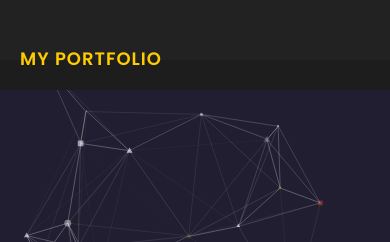
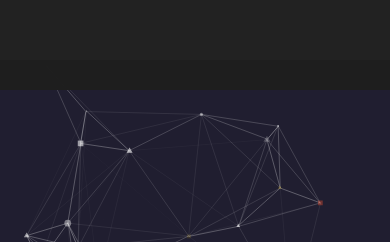
Before and after one commit to Vicmandip1/Portfolio, a Jekyll site: the page index.html, which Jekyll copies as it is, in a window 390 px wide. Shown: the top 242 px of the page. Built offline with Jekyll 4.4.1, drawn with Linux system fonts in a browser that asks for light colours; nearby versions of some CDN libraries.

Commit message:
Update index-mobile.css

```diff
--- a/assets/styles/index-mobile.css
+++ b/assets/styles/index-mobile.css
@@ -8,16 +8,13 @@
     ================================= */
     .navbar {
         padding: 10px 15px;
-        justify-content: space-between;
+        justify-content: flex-end;
         background: rgba(30, 30, 30, 0.98);
     }
 
-    /* ✅ Smaller & Balanced Logo */
+    /* ✅ Hide "My Portfolio" Logo on Mobile */
     .nav-logo {
-        font-size: 18px;
-        font-weight: bold;
-        flex-grow: 1;
-        text-transform: uppercase;
+        display: none;
     }
 
     /* ✅ Centered & Expandable Menu */
@@ -40,8 +37,8 @@
     }
 
     .nav-item {
-        padding: 12px 0;
-        font-size: 16px;
+        padding: 14px 0;
+        font-size: 18px;
     }
 
     .nav-link {
@@ -60,7 +57,7 @@
         background: none;
         border: none;
         color: white;
-        font-size: 26px;
+        font-size: 28px;
         cursor: pointer;
         transition: transform 0.3s ease-in-out;
         z-index: 1001;
```
